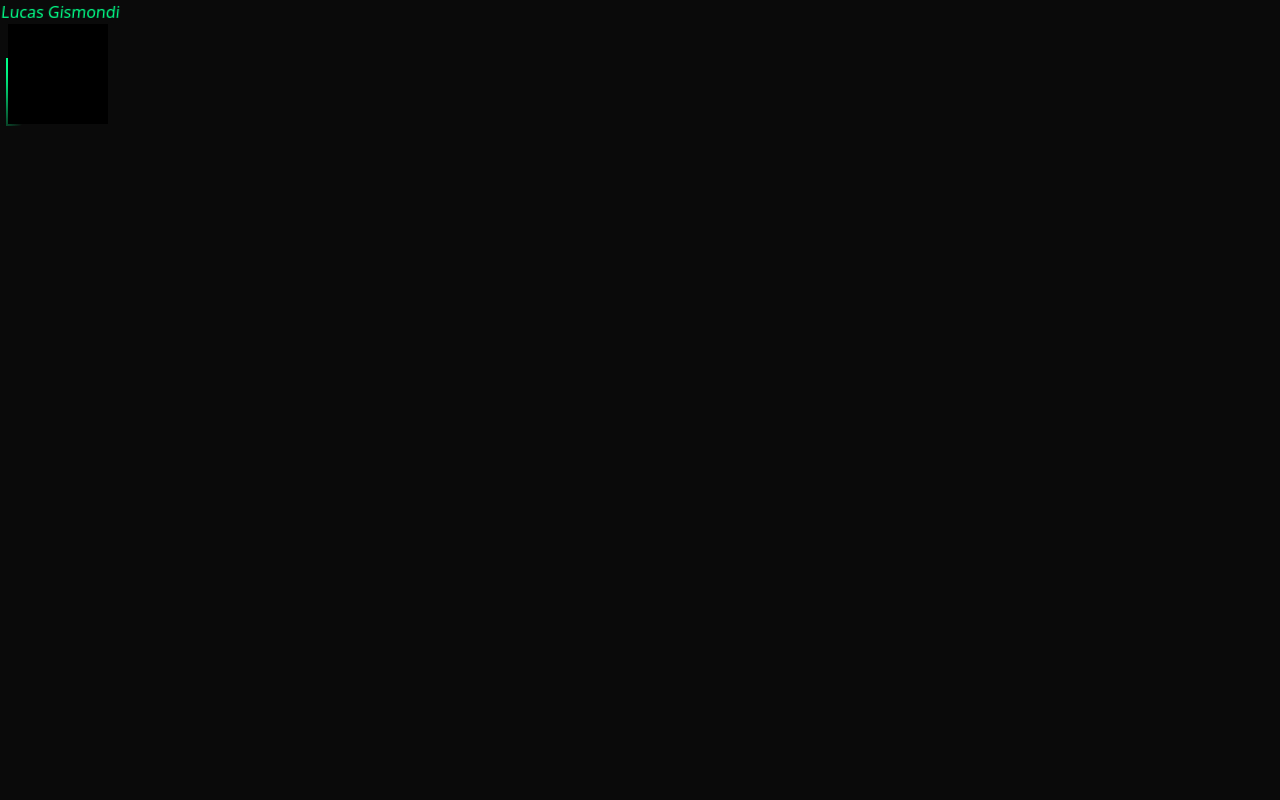
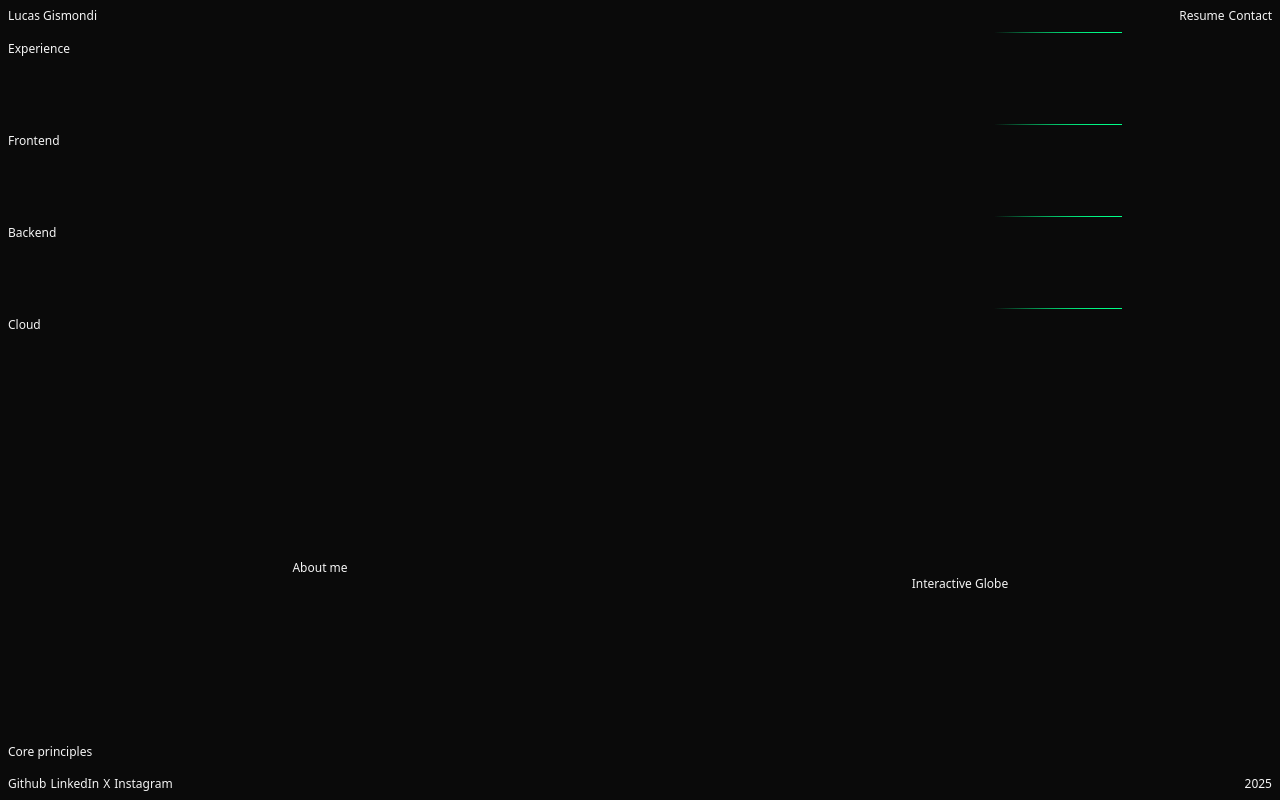
Before and after one commit to lucasgismondi-gg/lucasgv2, a React (Vite) app: page / in a window 1280 px wide. Built offline with nearby package versions, Linux system fonts and the light colour scheme.

Commit message:
feat: adds page layout and other options for border animations

```diff
--- a/src/App.tsx
+++ b/src/App.tsx
@@ -3,9 +3,50 @@ import { Link } from "@/components/ui/link"
 function App() {
 
   return (
-    <div>
-      <Link href="/">Lucas Gismondi</Link>
-      <div className="card ml-2"></div>
+    <div className="flex flex-col h-screen">
+      <div className="flex flex-row justify-between p-2">
+        <p className="text-xs">Lucas Gismondi</p>
+        <div className="flex flex-row gap-1">
+          <Link className="text-xs" href="/">Resume</Link>
+          <Link className="text-xs" href="/">Contact</Link>
+        </div>
+      </div>
+      <div className="flex flex-col h-1/2">
+        <div className="flex w-full h-full border-animation bg-background mt-[1px]">
+          <p className="text-xs p-2">Experience</p>
+        </div>
+        <div className="flex w-full h-full border-animation bg-background mt-[1px]">
+          <p className="text-xs p-2">Frontend</p>
+        </div>
+        <div className="flex w-full h-full border-animation bg-background mt-[1px]">
+          <p className="text-xs p-2">Backend</p>
+        </div>
+        <div className="flex w-full h-full border-animation bg-background mt-[1px]">
+          <p className="text-xs p-2">Cloud</p>
+        </div>
+      </div>
+      <div className="flex flex-row justify-between h-1/2">
+        <div className="w-1/2 flex flex-col">
+          <div className="flex h-full w-full items-center justify-center p-2">
+            <p className="text-xs">About me</p>
+          </div>
+          <div className="p-2">
+            <p className="text-xs">Core principles</p>
+          </div>
+        </div>
+        <div className="w-1/2 flex justify-center items-center p-2">
+          <p className="text-xs">Interactive Globe</p>
+        </div>
+      </div>
+      <div className="flex flex-row justify-between p-2">
+        <div className="flex flex-row gap-1">
+          <Link className="text-xs" href="/">Github</Link>
+          <Link className="text-xs" href="/">LinkedIn</Link>
+          <Link className="text-xs" href="/">X</Link>
+          <Link className="text-xs" href="/">Instagram</Link>
+        </div>
+        <p className="text-xs">2025</p>
+      </div>
     </div>
   )
 }
--- a/src/index.css
+++ b/src/index.css
@@ -65,6 +65,8 @@
   }
 }
 
+/* Border animation option for regular containers */
+
 @property --angle {
   syntax: "<angle>";
   initial-value: 0deg;
@@ -72,9 +74,6 @@
 }
 
 .card {
-  background-color: black;
-  height: 100px;
-  width: 100px;
   position: relative;
 }
 
@@ -88,9 +87,9 @@
   left: 50%;
   translate: -50% -50%;
   z-index: -1;
-  padding: 2px;
+  padding: 1px;
   box-sizing: content-box;
-  animation: 10s spin linear infinite;
+  animation: 3s spin linear infinite;
 }
 
 @keyframes spin {
@@ -101,3 +100,39 @@
     --angle: 360deg;
   }
 }
+
+/* Border animation option for horizontally long containers */
+
+@property --left {
+  syntax: "<percentage>";
+  initial-value: 0%;
+  inherits: false;
+}
+
+.border-animation {
+  position: relative;
+}
+
+.border-animation::after, .border-animation::before {
+  content: "";
+  position: absolute;
+  height: 100%;
+  width: 10%;
+  background: linear-gradient(to right, transparent, #00FF88);
+  top: calc(50% - 1px);
+  left: var(--left);
+  translate: -50% -50%;
+  z-index: -1;
+  padding-top: 1px;
+  box-sizing: content-box;
+  animation: 3s move linear infinite;
+}
+
+@keyframes move {
+  from {
+    --left: 0%;
+  }
+  to {
+    --left: 100%;
+  }
+}
```
